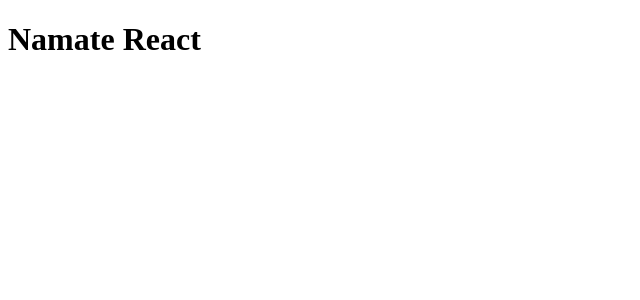
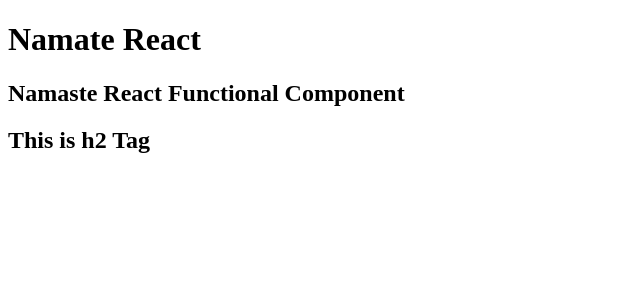
Before and after one commit to AmanKumarWeb19/React_Class, a React (Vite) app in the folder Iginition_Class/: page / in a window 1280 px wide. Shown: the top 300 px of the page, without its empty margins (0-640 px from the left). Built offline with nearby package versions, Linux system fonts and the light colour scheme.

Commit message:
react element to funtion component

```diff
--- a/Iginition_Class/App.js
+++ b/Iginition_Class/App.js
@@ -20,9 +20,15 @@ const container = [head];
 // 1. Functional Component:-
 
 const HeaderComponent = () => {
-  return <h1>Namaste React Functional Component</h1>;
+  return (
+    <div>
+      {head}
+      <h2>Namaste React Functional Component</h2>
+      <h2>This is h2 Tag</h2>
+    </div>
+  );
 };
 
 const root = ReactDOM.createRoot(document.getElementById("root"));
 
-root.render(container);
+root.render(<HeaderComponent />);
```
